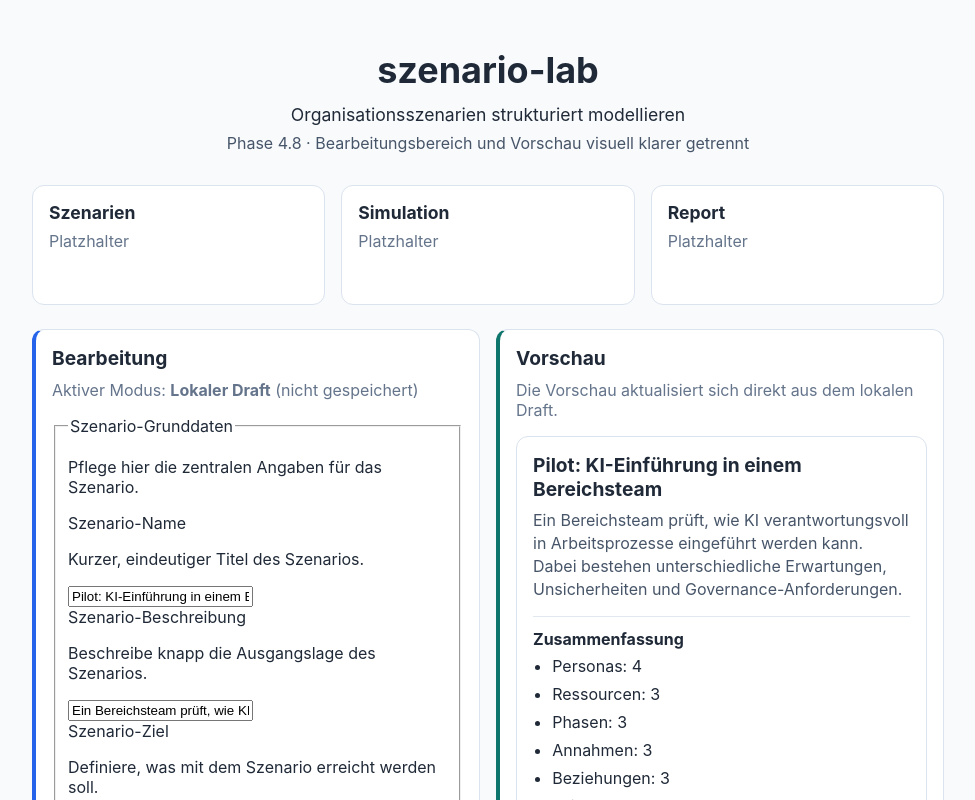
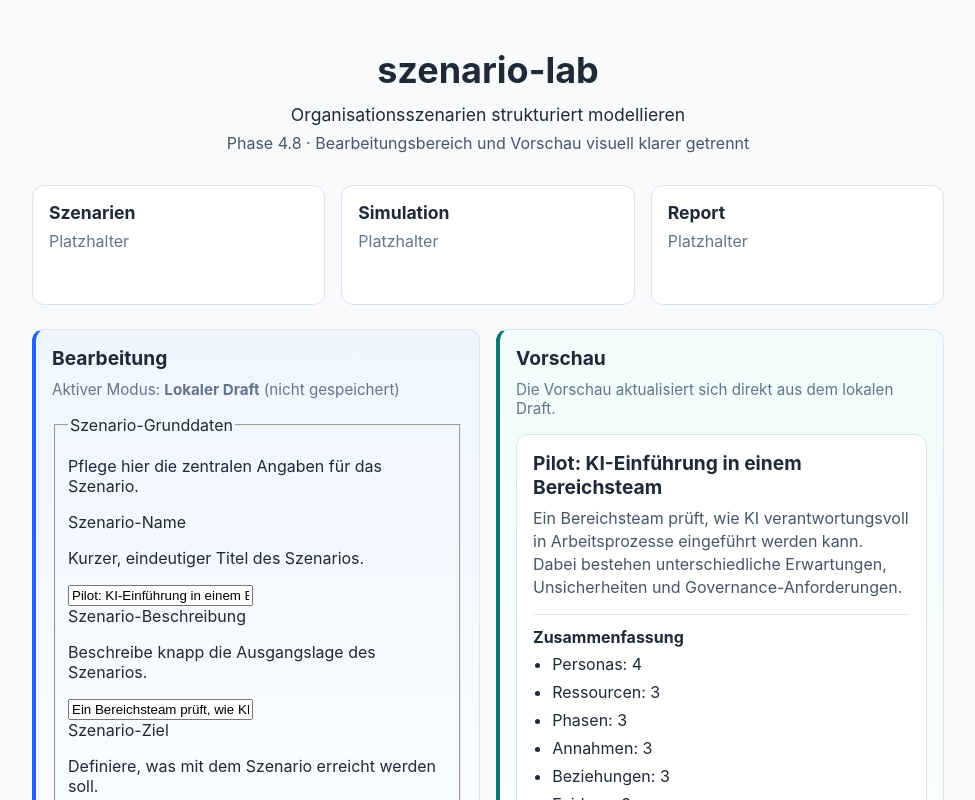
Before and after one commit to Mudler17/szenario-lab, a React (Vite) app: page / in a window 1280 px wide. Shown: the top 800 px of the page, without its empty margins (152-1127 px from the left). Built offline with nearby package versions, Linux system fonts and the light colour scheme.

Commit message:
style(scenarios): add workspace panel layout

```diff
--- a/src/styles/global.css
+++ b/src/styles/global.css
@@ -68,6 +68,7 @@ body {
   display: grid;
   grid-template-columns: repeat(auto-fit, minmax(280px, 1fr));
   gap: 1rem;
+  align-items: start;
 }
 
 .workspace-panel {
@@ -75,6 +76,7 @@ body {
   border: 1px solid #dbe3ee;
   border-radius: 12px;
   padding: 1rem;
+  min-height: 100%;
 }
 
 .workspace-panel h2 {
@@ -85,14 +87,17 @@ body {
 .workspace-hint {
   margin: 0.6rem 0 1rem;
   color: #64748b;
+  font-size: 0.95rem;
 }
 
 .editor-panel {
   border-left: 4px solid #2563eb;
+  background: linear-gradient(180deg, #eff6ff 0%, #ffffff 24%);
 }
 
 .preview-panel {
   border-left: 4px solid #0f766e;
+  background: linear-gradient(180deg, #f0fdfa 0%, #ffffff 24%);
 }
 
 .preview-panel .scenario-preview {
```
